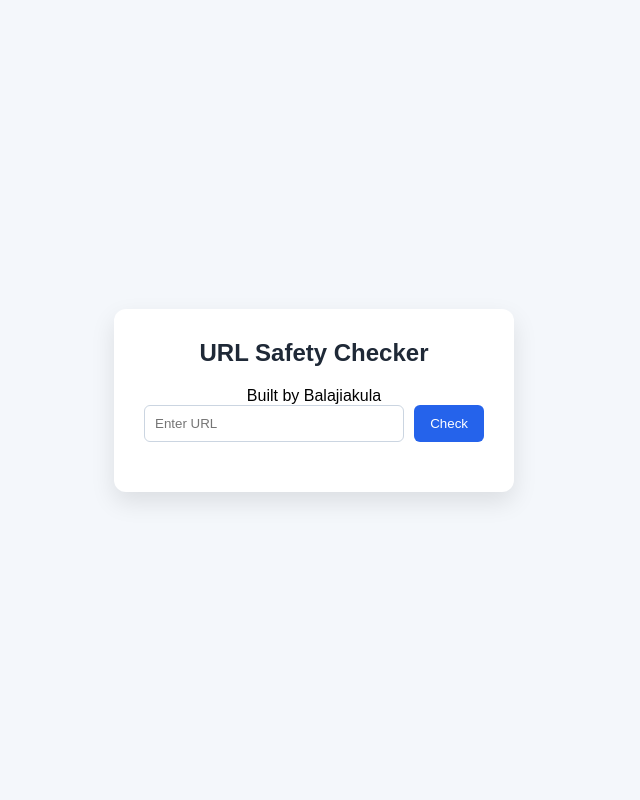
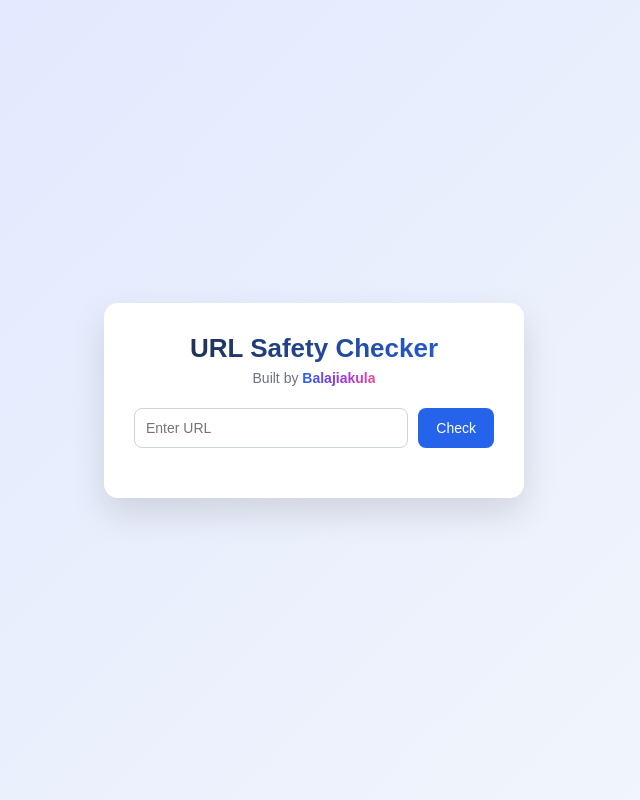
Before and after one commit to royalbalaji319-cloud/url-saftey-checker, a Flask app: page / in a window 1280 px wide. Shown: the whole page, without its empty margins (326-966 px from the left). Run offline with Flask 3, Linux system fonts and the light colour scheme.

Commit message:
Update style.css

```diff
--- a/static/style.css
+++ b/static/style.css
@@ -6,7 +6,7 @@
 }
 
 body {
-    background: #f4f7fb;
+    background: linear-gradient(135deg, #e0e7ff, #f4f7fb);
     min-height: 100vh;
     display: flex;
     justify-content: center;
@@ -15,18 +15,37 @@ body {
 
 .container {
     background: #ffffff;
-    width: 400px;
+    width: 420px;
     padding: 30px;
-    border-radius: 12px;
-    box-shadow: 0 10px 25px rgba(0, 0, 0, 0.1);
+    border-radius: 14px;
+    box-shadow: 0 15px 35px rgba(0, 0, 0, 0.12);
     text-align: center;
 }
 
+/* Heading */
 h2 {
-    margin-bottom: 20px;
-    color: #1f2937;
+    font-size: 26px;
+    margin-bottom: 6px;
+    background: linear-gradient(90deg, #1e293b, #2563eb);
+    -webkit-background-clip: text;
+    -webkit-text-fill-color: transparent;
 }
 
+/* Author name */
+.author {
+    margin-bottom: 22px;
+    font-size: 14px;
+    color: #6b7280;
+}
+
+.author span {
+    font-weight: bold;
+    background: linear-gradient(90deg, #2563eb, #9333ea, #ec4899);
+    -webkit-background-clip: text;
+    -webkit-text-fill-color: transparent;
+}
+
+/* Form */
 form {
     display: flex;
     gap: 10px;
@@ -35,32 +54,61 @@ form {
 
 input[type="text"] {
     flex: 1;
-    padding: 10px;
-    border-radius: 6px;
+    padding: 11px;
+    border-radius: 8px;
     border: 1px solid #cbd5e1;
+    font-size: 14px;
+}
+
+input[type="text"]:focus {
+    outline: none;
+    border-color: #2563eb;
 }
 
 button {
-    padding: 10px 16px;
+    padding: 11px 18px;
     border: none;
-    border-radius: 6px;
+    border-radius: 8px;
     background: #2563eb;
     color: white;
+    font-size: 14px;
     cursor: pointer;
+    transition: 0.2s;
 }
 
 button:hover {
     background: #1d4ed8;
 }
 
+/* Status styles */
+.status {
+    margin-top: 10px;
+    font-size: 16px;
+}
+
+.status.safe {
+    color: #16a34a;
+}
+
+.status.unsafe {
+    color: #dc2626;
+}
+
+.status.invalid {
+    color: #f59e0b;
+}
+
+/* Reasons list */
 ul {
     list-style: none;
-    margin-top: 10px;
+    margin-top: 12px;
+    text-align: left;
 }
 
 ul li {
     background: #f1f5f9;
-    padding: 8px;
-    border-radius: 5px;
+    padding: 9px;
+    border-radius: 6px;
     margin-bottom: 6px;
+    font-size: 13px;
 }
```
